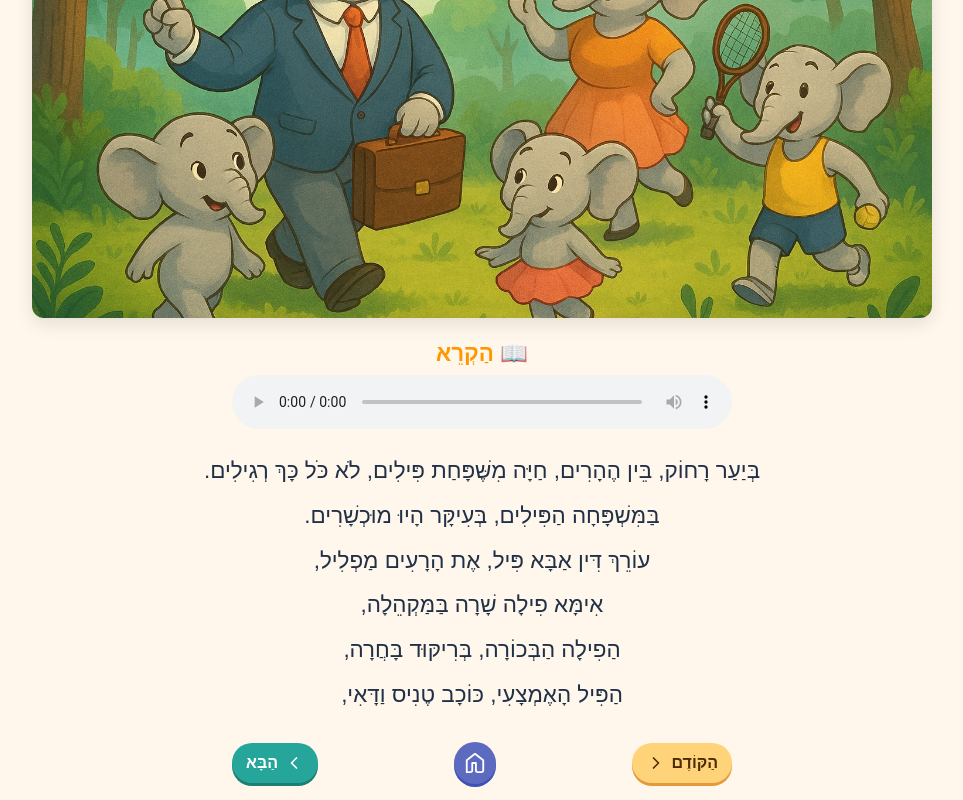
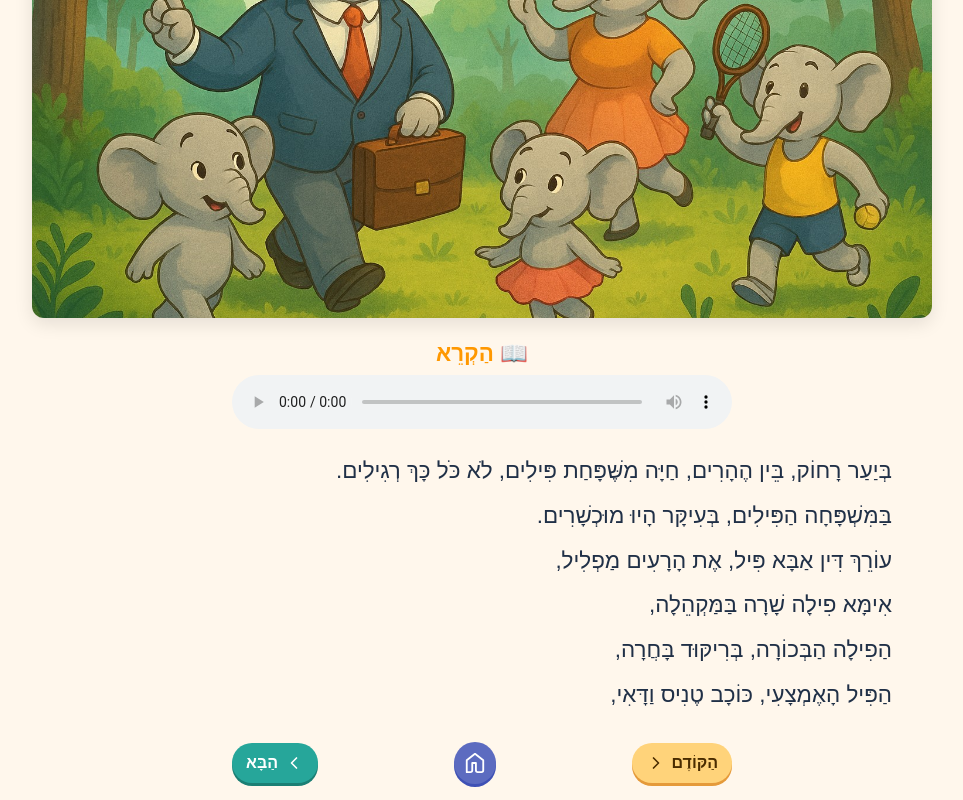
Before and after one commit to MMel25/storybook, a Next.js app: page /page1 in a window 1280 px wide. Shown: the part 337-1137 px from the top of the page, without its empty margins (158-1121 px from the left). Built offline with nearby package versions, Linux system fonts and the light colour scheme.

Commit message:
Update page1.tsx

```diff
--- a/pages/page1.tsx
+++ b/pages/page1.tsx
@@ -79,6 +79,7 @@ export default function Page1() {
           maxWidth: "820px",
           margin: "0 auto 24px",
           whiteSpace: "pre-line",
+          textAlign: "right", // ✅ יישור לימין
         }}
       >
 {`בְּיַעַר רָחוֹק, בֵּין הֶהָרִים, חַיָּה מִשֶּׁפָּחַת פִּילִים, לֹא כֹּל כָּךְ רְגִילִים.
```
